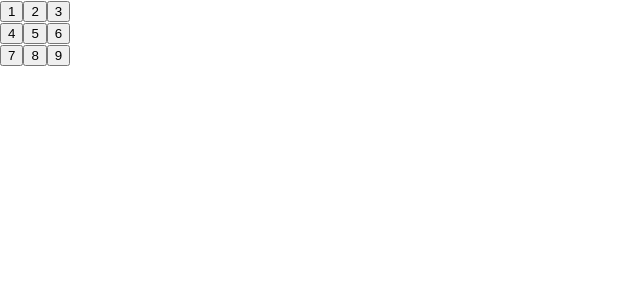
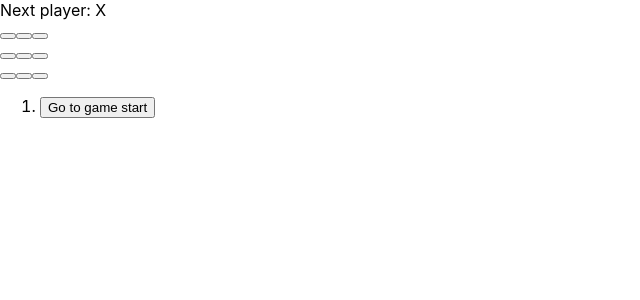
Before and after one commit to blessedtruth/amplifyapp, a React (Create React App) app: page / in a window 1280 px wide. Shown: the top 300 px of the page, without its empty margins (0-640 px from the left). Built offline with nearby package versions, Linux system fonts and the light colour scheme.

Commit message:
Changes to be committed: 	modified:   src/App.js

```diff
--- a/src/App.js
+++ b/src/App.js
@@ -1,30 +1,116 @@
-function Square({ value }) {
-  return <button className="square">{value}</button>;
+import { useState } from "react";
+
+function Square({ value, onSquareClick }) {
+  return (
+    <button className="square" onClick={onSquareClick}>
+      {value}
+    </button>
+  );
 }
 
-export default function Board() {
+function Board({ xIsNext, squares, onPlay }) {
+  function handleClick(i) {
+    if (calculateWinner(squares) || squares[i]) {
+      return;
+    }
+    const nextSquares = squares.slice();
+    if (xIsNext) {
+      nextSquares[i] = "X";
+    } else {
+      nextSquares[i] = "O";
+    }
+    onPlay(nextSquares);
+  }
+
+  const winner = calculateWinner(squares);
+  let status;
+  if (winner) {
+    status = "Winner: " + winner;
+  } else {
+    status = "Next player: " + (xIsNext ? "X" : "O");
+  }
+
   return (
     <>
+      <div className="status">{status}</div>
       <div className="board-row">
-        <Square value="1" />
-        <Square value="2" />
-        <Square value="3" />
+        <Square value={squares[0]} onSquareClick={() => handleClick(0)} />
+        <Square value={squares[1]} onSquareClick={() => handleClick(1)} />
+        <Square value={squares[2]} onSquareClick={() => handleClick(2)} />
       </div>
       <div className="board-row">
-        <Square value="4" />
-        <Square value="5" />
-        <Square value="6" />
+        <Square value={squares[3]} onSquareClick={() => handleClick(3)} />
+        <Square value={squares[4]} onSquareClick={() => handleClick(4)} />
+        <Square value={squares[5]} onSquareClick={() => handleClick(5)} />
       </div>
       <div className="board-row">
-        <Square value="7" />
-        <Square value="8" />
-        <Square value="9" />
+        <Square value={squares[6]} onSquareClick={() => handleClick(6)} />
+        <Square value={squares[7]} onSquareClick={() => handleClick(7)} />
+        <Square value={squares[8]} onSquareClick={() => handleClick(8)} />
       </div>
     </>
   );
 }
+export default function Game() {
+  const [currentMove, setCurrentMove] = useState(0);
+  const [history, setHistory] = useState([Array(9).fill(null)]);
+  const xIsNext = currentMove % 2 === 0;
+  const currentSquares = history[currentMove];
 
+  function handlePlay(nextSquares) {
+    const nextHistory = [...history.slice(0, currentMove + 1), nextSquares];
+    setHistory(nextHistory);
+    setCurrentMove(nextHistory.length - 1);
+  }
+  function jumpTo(nextMove) {
+    setCurrentMove(nextMove);
+  }
 
+  const moves = history.map((squares, move) => {
+    let description;
+    if (move > 0) {
+      description = "Go to move #" + move;
+    } else {
+      description = "Go to game start";
+    }
+    return (
+      <li key={move}>
+        <button onClick={() => jumpTo(move)}>{description}</button>
+      </li>
+    );
+  });
+
+  return (
+    <div className="game">
+      <div className="game-board">
+        <Board xIsNext={xIsNext} squares={currentSquares} onPlay={handlePlay} />
+      </div>
+      <div className="game-info">
+        <ol>{moves}</ol>
+      </div>
+    </div>
+  );
+}
+
+function calculateWinner(squares) {
+  const lines = [
+    [0, 1, 2],
+    [3, 4, 5],
+    [6, 7, 8],
+    [0, 3, 6],
+    [1, 4, 7],
+    [2, 5, 8],
+    [0, 4, 8],
+    [2, 4, 6],
+  ];
+  for (let i = 0; i < lines.length; i++) {
+    const [a, b, c] = lines[i];
+    if (squares[a] && squares[a] === squares[b] && squares[a] === squares[c]) {
+      return squares[a];
+    }
+  }
+  return null;
+}
 
 //function App() {
 //  return (
@@ -46,5 +132,3 @@
 //    </div>
 //  );
 //}
-
-//export default App;
```
